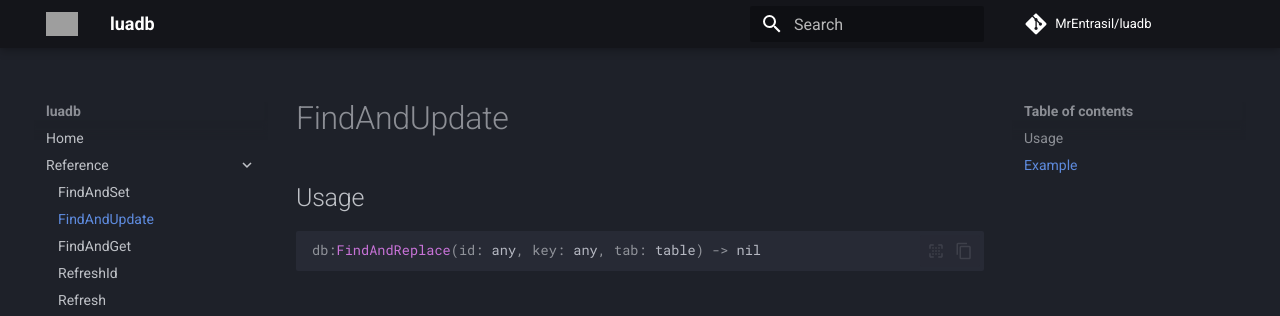
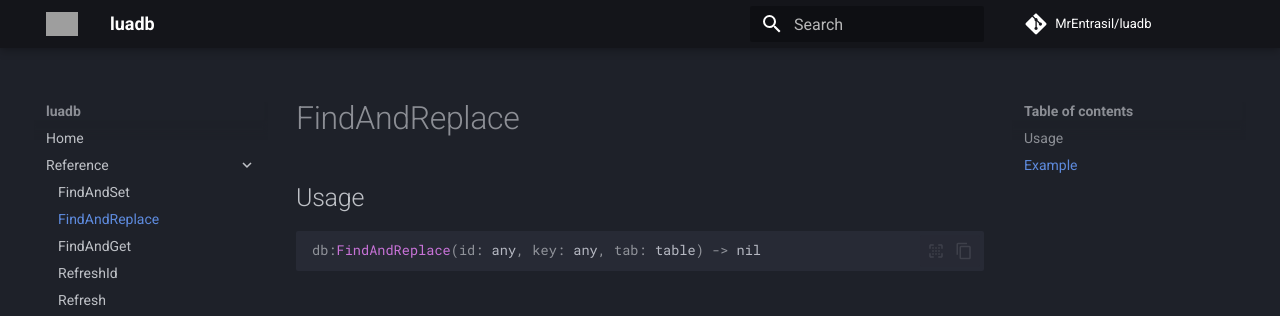
Before and after one commit to MrEntrasil/luadb, an MkDocs documentation site: the page built from docs/reference/FindAndReplace.md, in a window 1280 px wide. Shown: the top 316 px of the page. Built offline with MkDocs 1.6.1 and Material for MkDocs 9.7.7, drawn with Linux system fonts in a browser that asks for light colours; comment, search, counter and statistics services are not loaded; grey boxes are pictures that could not be loaded.

Commit message:
fix: reference/FindAndUpdate.md -> reference/FindAndReplace.md

```diff
--- a/mkdocs.yml
+++ b/mkdocs.yml
@@ -7,7 +7,7 @@ nav:
   - Home: index.md
   - Reference:
     - FindAndSet: reference/FindAndSet.md
-    - FindAndUpdate: reference/FindAndUpdate.md
+    - FindAndReplace: reference/FindAndReplace.md
     - FindAndGet: reference/FindAndGet.md
     - RefreshId: reference/RefreshId.md
     - Refresh: reference/Refresh.md
```
Also changed, not shown: docs/reference/FindAndReplace.md (renamed from docs/reference/FindAndUpdate.md), 2 other files.
